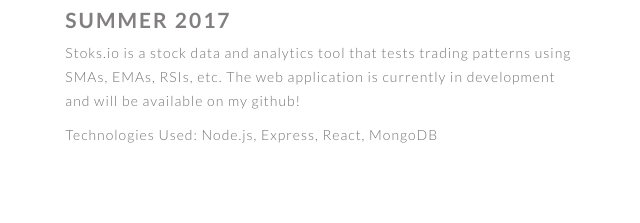
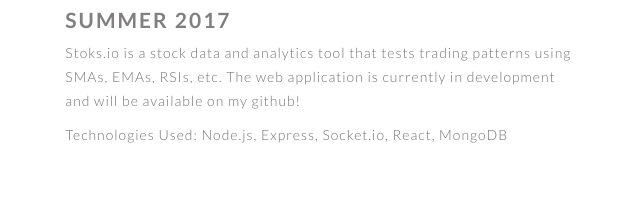
Before and after one commit to chrishuynhc/chrishuynhc.github.io, a plain HTML site: page index.html in a window 1280 px wide. Shown: the part 1457-1680 px from the top of the page, 53-693 px from the left. Drawn offline with nearby package versions, Linux system fonts and the light colour scheme; a script that the page names is missing.

Commit message:
Updated info

```diff
--- a/index.html
+++ b/index.html
@@ -49,7 +49,7 @@
 						<h2>STOKS.IO</h2>
 						<h4>SUMMER 2017</h4>
 						<p>Stoks.io is a stock data and analytics tool that tests trading patterns using SMAs, EMAs, RSIs, etc.  The web application is currently in development and will be available on my github!</p>
-						<p>Technologies Used: Node.js, Express, React, MongoDB</p>
+						<p>Technologies Used: Node.js, Express, Socket.io, React, MongoDB</p>
 					</div>
 				</div>
 			</div>
```
